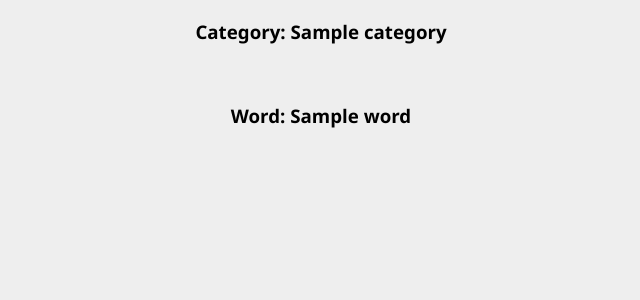
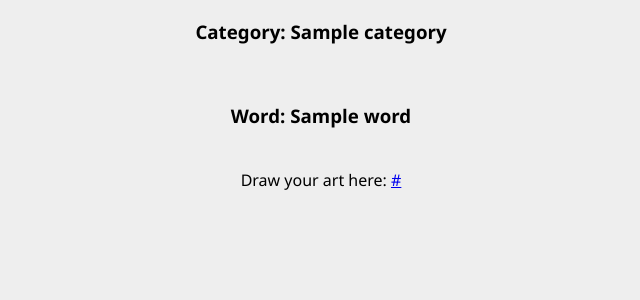
Before and after one commit to pvrs12/fake_artist_generator, a Flask app: template server/templates/get_word.html in a window 1280 px wide. Shown: the top 300 px of the page, without its empty margins (319-959 px from the left). Run offline with Flask 2, Linux system fonts and the light colour scheme; the template is opened without the code that fills it: most values are stand-ins (such as "Sample title", 1, 10 or a date in 2020).

Commit message:
added entry for draw room link and suggestion of aggie.io

```diff
--- a/server/server.py
+++ b/server/server.py
@@ -15,7 +15,6 @@ def _gen_id():
 
 class player:
     def __init__(self, name, vip):
-        # print(f"new player with name {name}")
         self.name = name
         self.vip = vip
         self.record = 0
@@ -42,6 +41,8 @@ class game:
 
         self.word = ""
         self.category = ""
+
+        self.draw_link = ""
 
     def _gen_word(self):
         with open(WORD_LIST_FILE) as gm_list:
@@ -73,7 +74,6 @@ class game:
                 i -= 1
                 continue
             self.fakers.add(rand_faker)
-        print(self.fakers)
 
         return True
 
@@ -94,7 +94,6 @@ def new_game():
         faker_count = int(flask.request.form.get("faker_count"))
         new_game = game(faker_count)
         active_games[new_game.id] = new_game
-        # print(active_games)
         return flask.redirect(f"/{new_game.id}/register")
 
 @app.route("/<int:_id>/register", methods=["GET", "POST"])
@@ -103,15 +102,12 @@ def register(_id):
         return flask.render_template("register.html", _id=_id)
     else:
         #unknown game, need to start a new one
-        # print(active_games)
         if _id not in active_games:
-            # print("inactive")
             return flask.redirect("/new-game")
         game = active_games[_id]
         if game.started:
             return flask.render_template("registration_closed.html")
         name = flask.request.form.get("name")
-        # print(name)
         player_id = game.add_player(name)
         flask.session["player-id"] = player_id
         flask.session["game-id"] = _id
@@ -124,14 +120,13 @@ def new_round(_id):
     game = active_games[_id]
     if "player-id" not in flask.session:
         return flask.redirect(f"/{_id}/register")
+
     player_id = flask.session["player-id"]
-    # print(player_id)
     success = game.new_round(player_id)
     if success:
-        # print("success")
+        game.draw_link = flask.request.form.get("aggie-link")
         return flask.redirect(f"/{_id}/get-word")
     else:
-        # print("fauil")
         #not vIP
         return flask.redirect(f"/{_id}")
 
@@ -146,7 +141,7 @@ def get_word(_id):
         return flask.redirect(f"/{_id}/register")
     player_id = flask.session["player-id"]
     word, category = game.get_word(player_id)
-    return flask.render_template("get_word.html", word=word, category=category, _id=_id, vip=game.is_vip(player_id))
+    return flask.render_template("get_word.html", word=word, category=category, _id=_id, vip=game.is_vip(player_id), link=game.draw_link)
 
 @app.route("/<int:_id>", methods=["GET"])
 def join_game(_id):
--- a/server/templates/base.html
+++ b/server/templates/base.html
@@ -4,6 +4,9 @@
         <meta charset="utf-8">
         <meta name="viewport" content="width=device-width, initial-scale=1.0">
         <link rel="stylesheet" href="/static/css/fake_gm.css" />
+
+        {% block head %}
+        {% endblock %}
     </head>
     <body>
         <div id="root">
--- a/server/templates/get_word.html
+++ b/server/templates/get_word.html
@@ -3,8 +3,11 @@
 <h3>Category: {{category}}</h3><br />
 <h3>Word: {% if not word %}FAKER{% else %}{{word}}{% endif %}</h3><br />
 
+Draw your art here: <a href="{{link}}" target="_blank">{{link}}</a>
+
 {% if vip %}
     <form method="POST" action="/{{_id}}/new-round" >
+        <input type="hidden" name="aggie-link" value="{{link}}" />
         <input type="submit" value="Start New Round" />
     </form>
 {% endif %}
```
Also changed, not shown: server/templates/waiting_room.html (+9 -1 lines).
